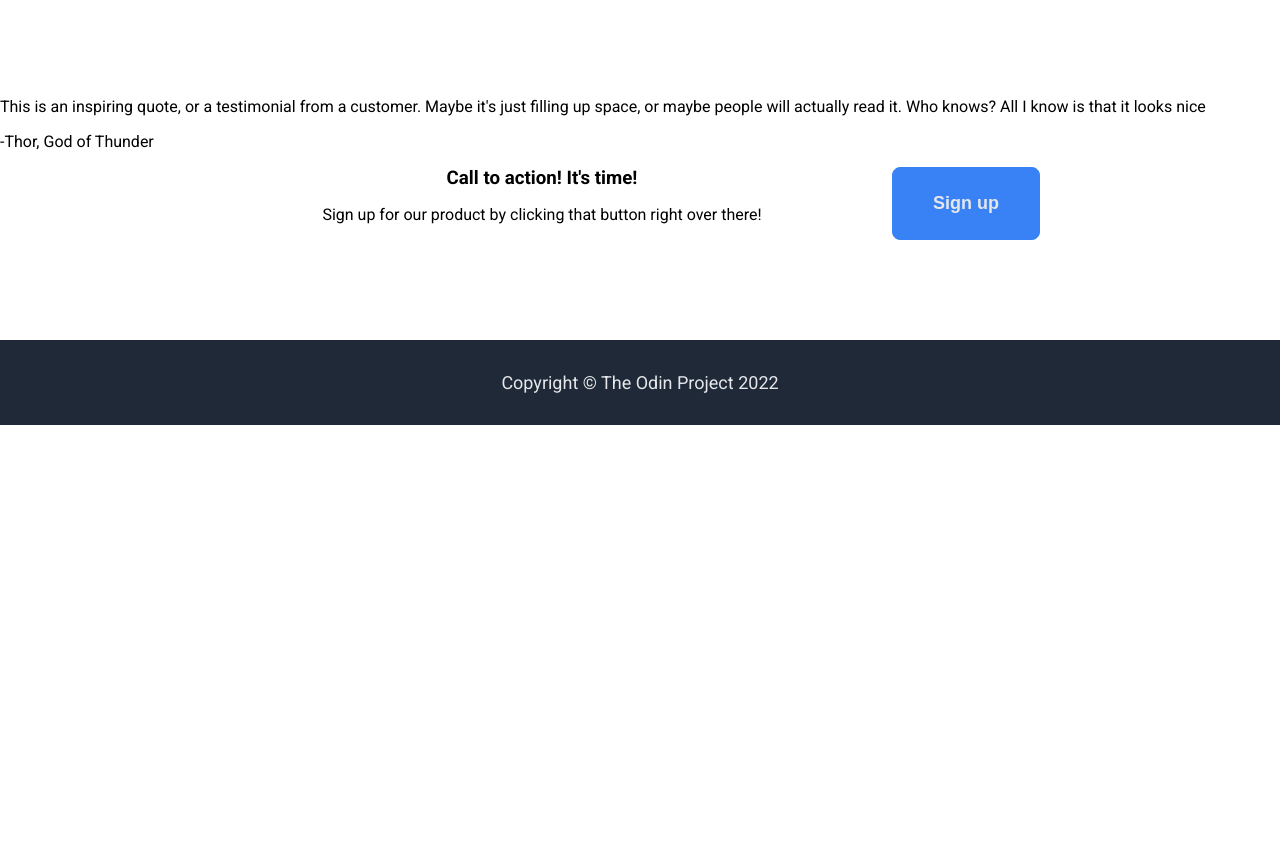
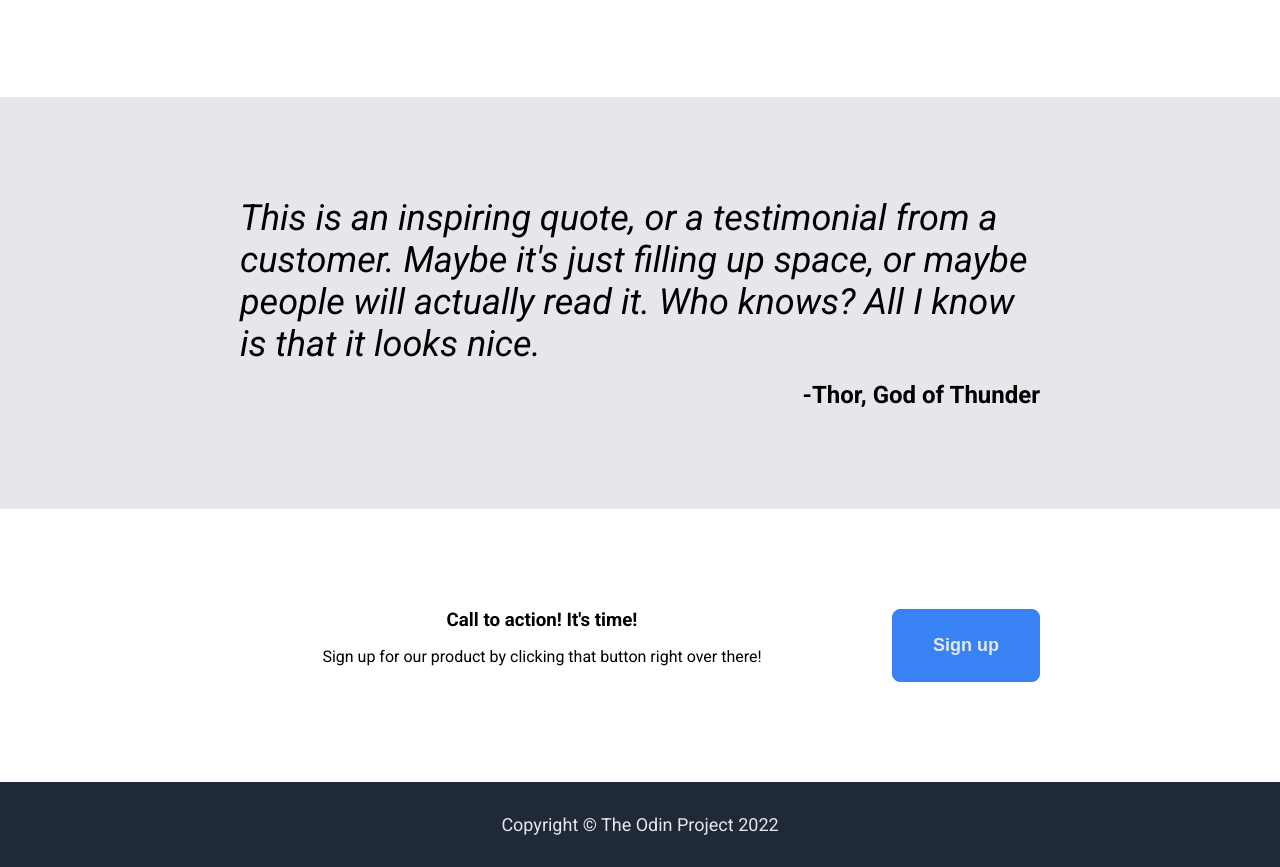
Before and after one commit to Airiseru/TOP-Landing-Page, a plain HTML site: page index.html in a window 1280 px wide. Shown: the part 842-1709 px from the top of the page. Before the commit the page ends 1267 px from the top, so only its background shows below. Drawn offline with Linux system fonts and the light colour scheme.

Commit message:
Edit styles for testimonial section. Edit text of testimony

```diff
--- a/index.html
+++ b/index.html
@@ -51,7 +51,7 @@
             </div>
 
             <div class="testimonial">
-                <p class="testimony">This is an inspiring quote, or a testimonial from a customer. Maybe it's just filling up space, or maybe people will actually read it. Who knows? All I know is that it looks nice</p>
+                <p class="testimony">This is an inspiring quote, or a testimonial from a customer. Maybe it's just filling up space, or maybe people will actually read it. Who knows? All I know is that it looks nice.</p>
                 <p class="author">-Thor, God of Thunder</p>
             </div>
 
--- a/styles.css
+++ b/styles.css
@@ -104,6 +104,29 @@ button {
     margin: 8px 0;
 }
 
+.testimonial {
+    padding: 100px 0;
+    background-color: #e5e7eb;
+    margin-bottom: 100px;
+}
+
+.testimony, .author {
+    width: 800px;
+    margin: 0 auto;
+}
+
+.testimony {
+    font-size: 36px;
+    font-style: italic;
+}
+
+.author {
+    font-weight: bold;
+    margin-top: 16px;
+    font-size: 24px;
+    text-align: end;
+}
+
 
 .footer {
     color: #e5e7eb;
```
